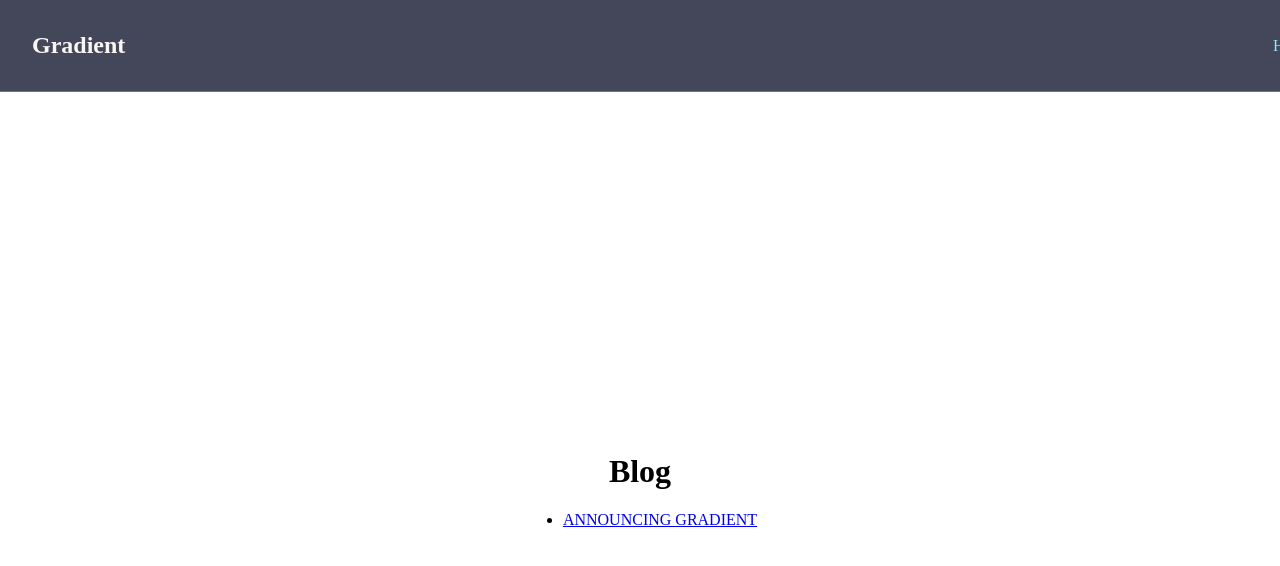
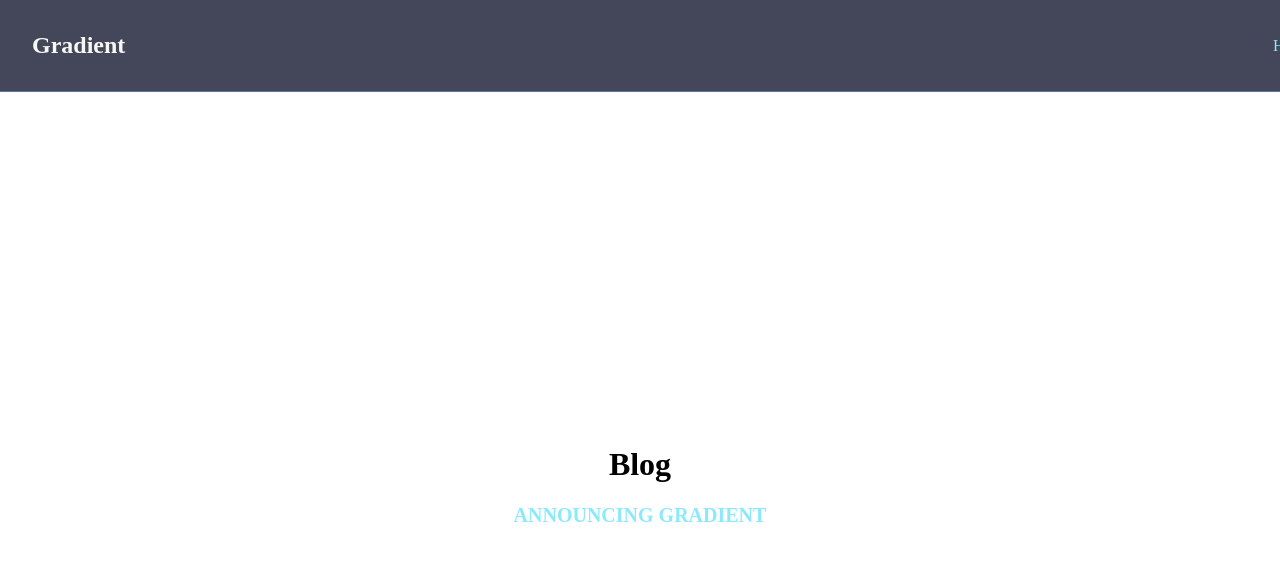
Before and after one commit to andrewcantos/gra.dient.ai, a Next.js app: page /blog in a window 1280 px wide. Shown: the top 566 px of the page. Built offline with nearby package versions, Linux system fonts and the light colour scheme.

Commit message:
Conditionally render Blog link in header based on current page

```diff
--- a/components/Layout.js
+++ b/components/Layout.js
@@ -1,7 +1,10 @@
 import Link from 'next/link';
 import styles from '../styles/home.module.css';
+import { useRouter } from 'next/router';
 
 export default function Layout({ children }) {
+  const router = useRouter();
+
   return (
     <>
       <header className={styles.header}>
@@ -10,6 +13,11 @@ export default function Layout({ children }) {
           <Link legacyBehavior href="/">
             <a className={styles.navLink}>Home</a>
           </Link>
+          {router.pathname !== '/blog' && (
+            <Link legacyBehavior href="/blog">
+              <a className={styles.navLink}>Blog</a>
+            </Link>
+          )}
         </nav>
       </header>
       <main className={styles.main}>{children}</main>
--- a/package.json
+++ b/package.json
@@ -7,6 +7,8 @@
   },
   "dependencies": {
     "@tailwindcss/postcss7-compat": "^2.2.17",
+    "gray-matter": "^4.0.3",
+    "marked": "^15.0.8",
     "next": "^14.2.21",
     "react": "^18.2.0",
     "react-dom": "^18.2.0"
--- a/pages/blog.js
+++ b/pages/blog.js
@@ -2,6 +2,7 @@ import fs from 'fs';
 import path from 'path';
 import Link from 'next/link';
 import Layout from '../components/Layout';
+import styles from '../styles/home.module.css';
 
 export async function getStaticProps() {
   const blogDirectory = path.join(process.cwd(), 'blogs');
@@ -27,11 +28,11 @@ export default function Blog({ blogs }) {
     <Layout>
       <div className="max-w-4xl mx-auto p-4">
         <h1 className="text-3xl font-bold mb-6">Blog</h1>
-        <ul className="space-y-4">
+        <ul className={styles.blogList}>
           {blogs.map((blog) => (
-            <li key={blog.slug} className="border-b pb-4">
+            <li key={blog.slug} className={styles.blogListItem}>
               <Link legacyBehavior href={`/blog/${blog.slug}`}>
-                <a className="text-xl font-medium text-blue-600 hover:underline">{blog.title}</a>
+                <a className={styles.blogLink}>{blog.title}</a>
               </Link>
             </li>
           ))}
--- a/styles/home.module.css
+++ b/styles/home.module.css
@@ -64,8 +64,34 @@
   color: #8be9fd; /* Dracula cyan */
   text-decoration: none;
   transition: color 0.3s ease;
+  margin-right: 1rem; /* Add spacing between links */
+}
+
+.navLink:last-child {
+  margin-right: 0; /* Remove margin for the last link */
 }
 
 .navLink:hover {
   color: #50fa7b; /* Dracula green */
 }
+
+/* Add spacing and adjust font sizes for blog list */
+.blogList {
+  list-style: none;
+  padding: 0;
+}
+
+.blogListItem {
+  margin-bottom: 1.5rem;
+}
+
+.blogLink {
+  font-size: 1.25rem;
+  font-weight: 600;
+  color: #8be9fd; /* Dracula cyan */
+  text-decoration: none;
+}
+
+.blogLink:hover {
+  color: #50fa7b; /* Dracula green */
+}
```
Also changed, not shown: pages/blog/[slug].js (added, +55 -0 lines), 1 other file (tests, documents, lock files or other folders).
